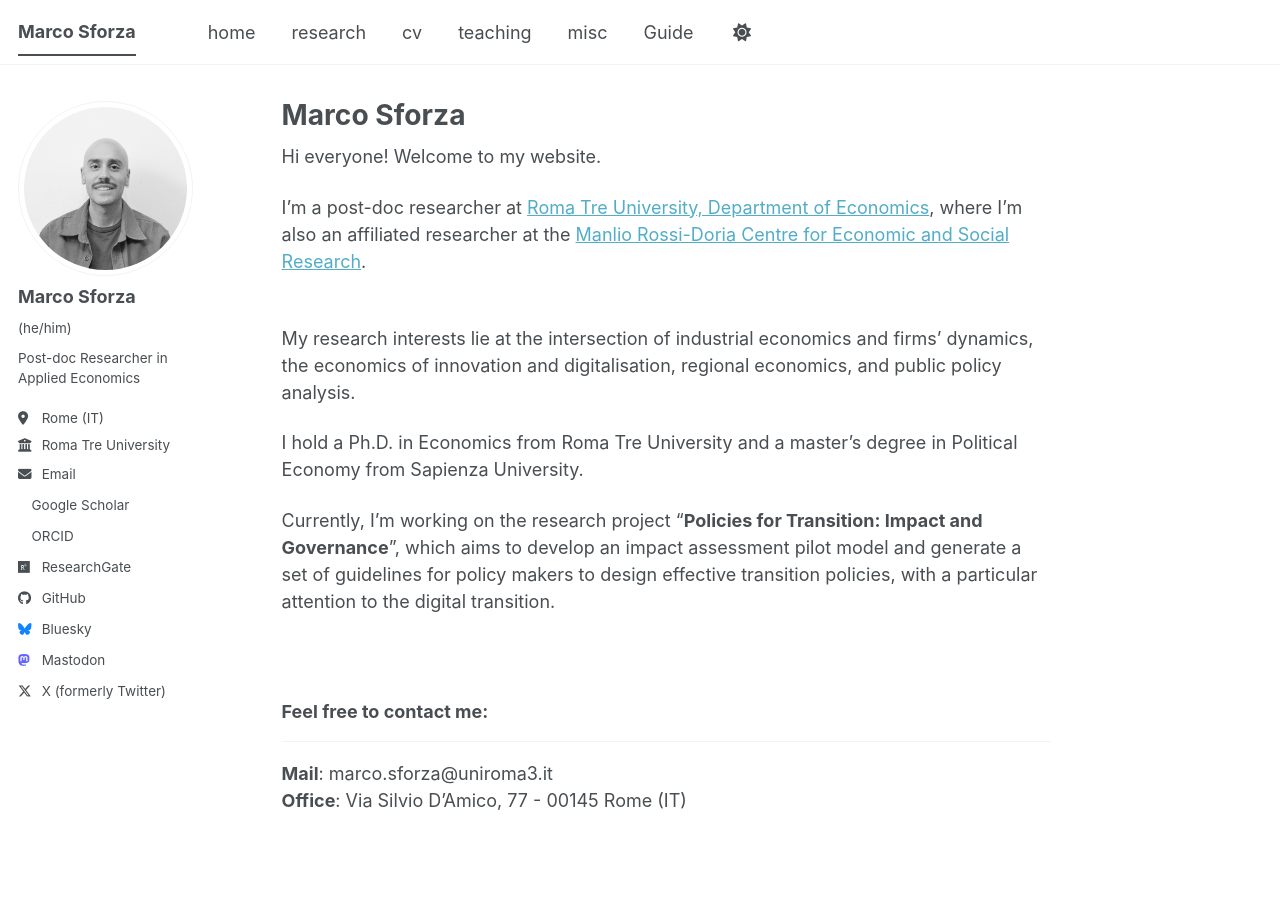
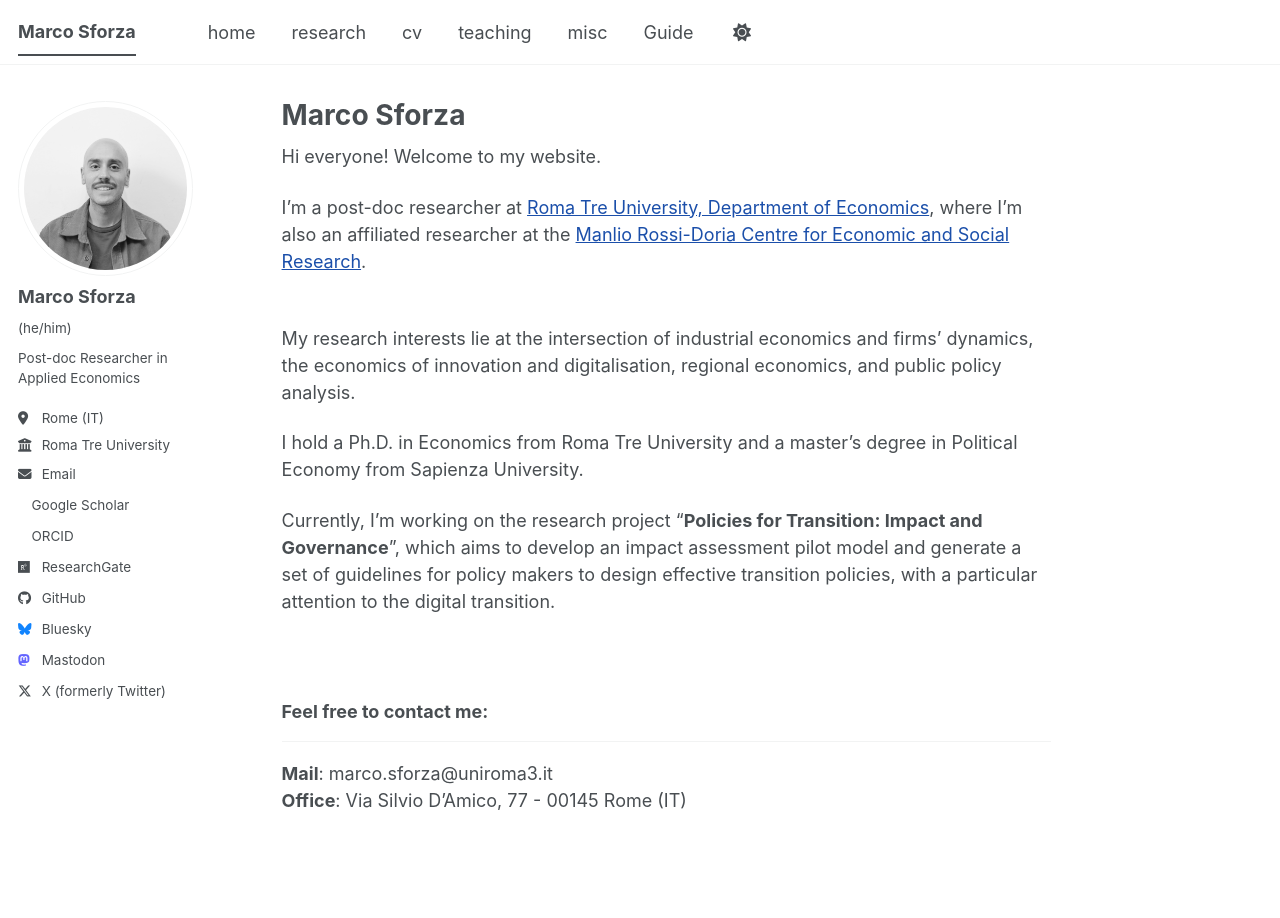
Before and after one commit to marcosforza/marcosforza.github.io, a Jekyll site: the page built from _pages/about.md, in a window 1280 px wide. Built offline with Jekyll 4.4.1, drawn with Linux system fonts in a browser that asks for light colours; a style sheet for code colours, icons or effects is not loaded.

Commit message:
Change link color to a darker shade

```diff
--- a/_sass/theme/_default_light.scss
+++ b/_sass/theme/_default_light.scss
@@ -36,11 +36,11 @@ $sidebar-screen-min-width   : 1024px;
     --global-code-background-color      : #fafafa;
     --global-code-text-color            : #{$darker-gray};
     --global-fig-caption-color          : mix(#fff,  #{$dark-gray}, 25%);
-    --global-link-color                 : #52adc8;
+    --global-link-color                 : #1b4faa;
     --global-link-color-hover           : mix(#000, #2f7f93, 25%);
     --global-link-color-visited         : mix(#fff, #2f7f93, 25%);
     --global-masthead-link-color        : #{$dark-gray};
-    --global-masthead-link-color-hover  : mix(#000, #{$gray}, 25%);
+    --global-masthead-link-color-hover  : mix(#1b4faa, #{$gray}, 25%);
     --global-text-color                 : #{$dark-gray};
     --global-text-color-light           : #{$light-gray};
     --global-thead-color                : #{$lighter-gray};
```
